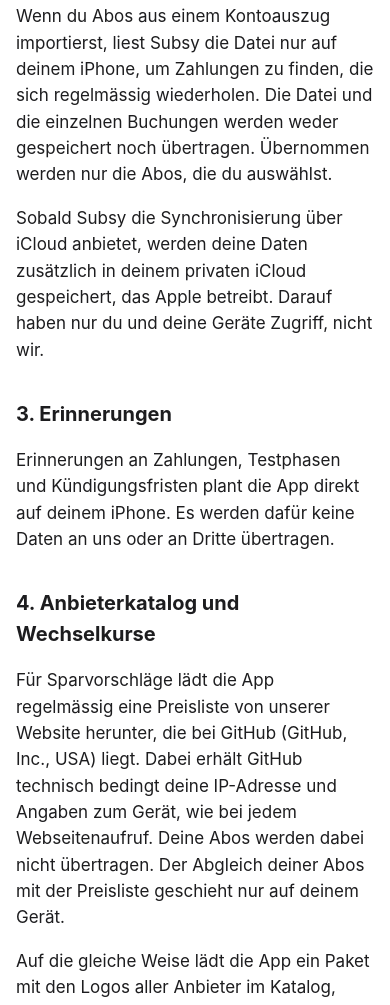
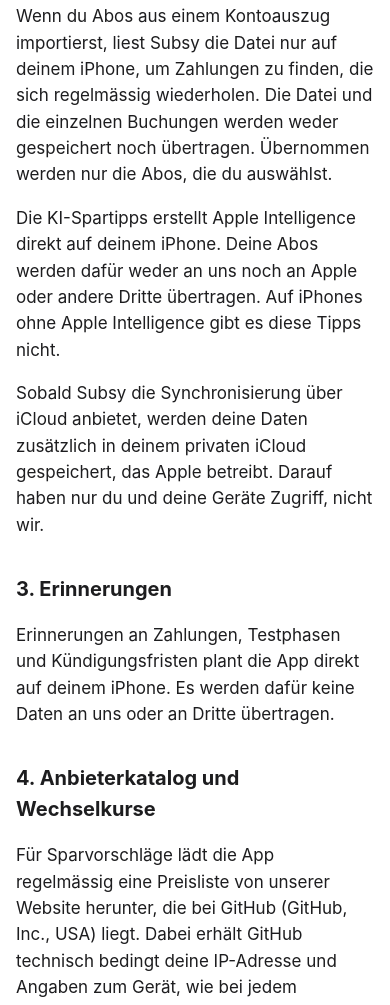
Before and after one commit to abonaut/abonaut.github.io, a plain HTML site: page datenschutz.html in a window 390 px wide. Shown: the part 1418-2423 px from the top of the page. Drawn offline with Linux system fonts and the light colour scheme.

Commit message:
Datenschutz: KI-Spartipps laufen auf dem iPhone
Co-Authored-By: Claude Opus 5.5 <noreply@anthropic.com>

```diff
--- a/datenschutz.html
+++ b/datenschutz.html
@@ -37,6 +37,8 @@
   <p>Wenn du Abos aus einem Kontoauszug importierst, liest Subsy die Datei nur auf deinem iPhone, um Zahlungen zu
   finden, die sich regelmässig wiederholen. Die Datei und die einzelnen Buchungen werden weder gespeichert noch
   übertragen. Übernommen werden nur die Abos, die du auswählst.</p>
+  <p>Die KI-Spartipps erstellt Apple Intelligence direkt auf deinem iPhone. Deine Abos werden dafür weder an uns
+  noch an Apple oder andere Dritte übertragen. Auf iPhones ohne Apple Intelligence gibt es diese Tipps nicht.</p>
   <p>Sobald Subsy die Synchronisierung über iCloud anbietet, werden deine Daten zusätzlich in deinem privaten
   iCloud gespeichert, das Apple betreibt. Darauf haben nur du und deine Geräte Zugriff, nicht wir.</p>
 
```
